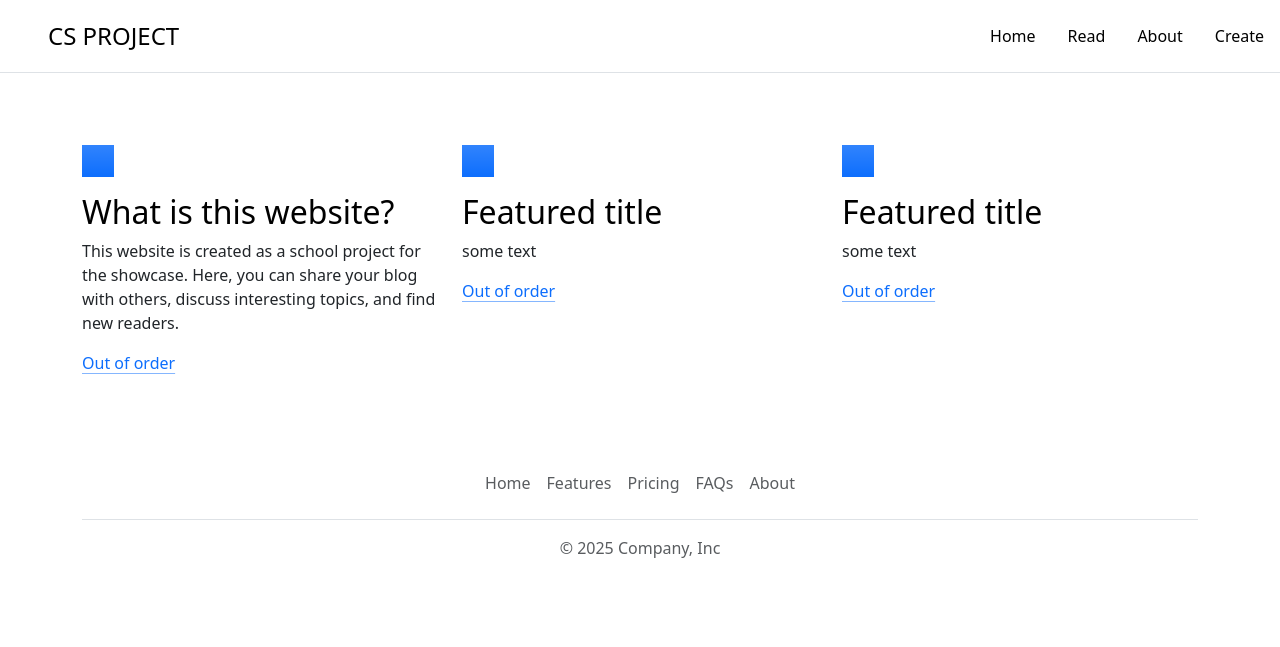
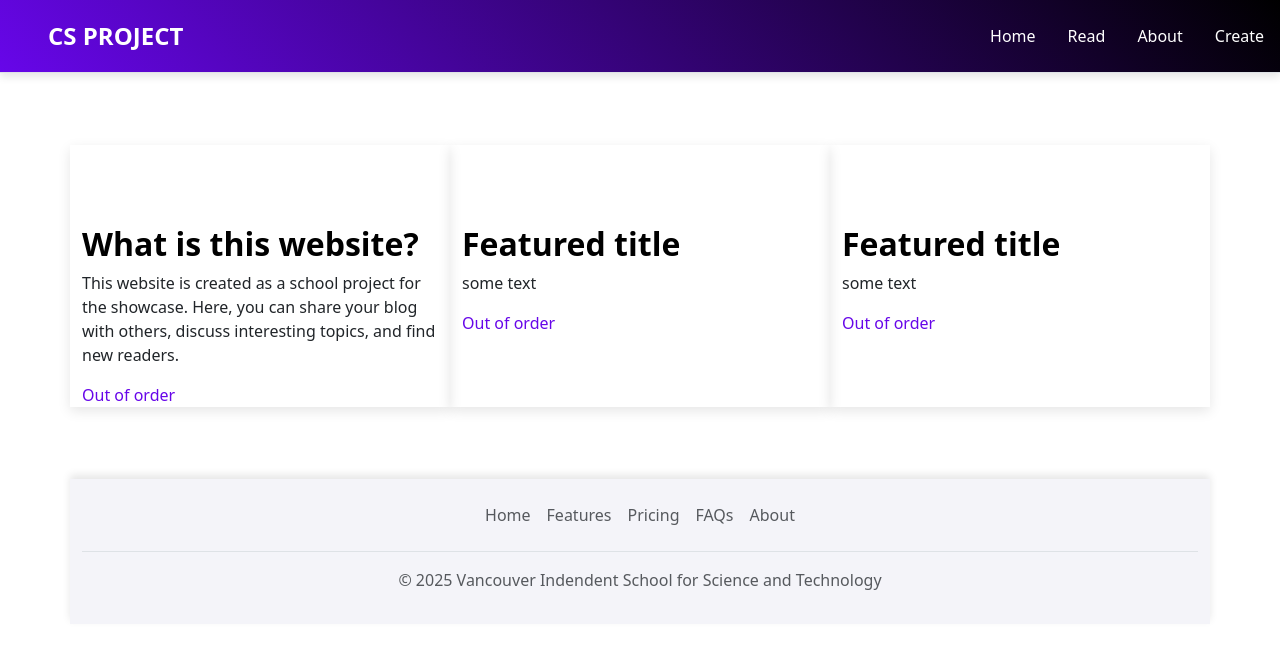
Before and after one commit to n3oxzz/blogCS, a Flask app: page / in a window 1280 px wide. Shown: the top 647 px of the page. Run offline with Flask 3, Linux system fonts and the light colour scheme.

Commit message:
style added

```diff
--- a/static/css/style.css
+++ b/static/css/style.css
@@ -1,9 +1,74 @@
-body{
-    background-color: rgb(61, 61, 255);
+:root {
+    --main-purple: #6706e9;
+    --light-grey: #f4f4f9;
+    --black-color: #000000;
+    --white-color: #ffffff;
 }
-.alert-info{
+body {
+    background-color: var(--light-grey);  /* светлый фон */
+    color: var(--black-color);  /* черный текст */
+    font-family: 'Arial', sans-serif;
+}
+/* Хедер */
+header {
+    background: linear-gradient(45deg, #6706e9, #000000);
+    color: var(--white-color);
+    box-shadow: 0px 4px 8px rgba(0, 0, 0, 0.1);
+}
 
+header .fs-4 {
+    font-weight: bold;
 }
-.btn{
 
+/* Иконки и ссылки */
+.icon-link {
+    color: var(--main-purple);
+    text-decoration: none;
+    transition: color 0.3s ease;
 }
+
+.icon-link:hover {
+    color: var(--black-color); /* При наведении цвет меняется на черный */
+}
+
+
+/* Цвет для фоновых элементов с фиолетовым */
+.text-bg-purple {
+    background-color: var(--main-purple);
+}
+
+/* Градиент для карточек */
+.feature-icon {
+    background: linear-gradient(45deg, #6706e9, #000000);
+    padding: 1rem;
+    border-radius: 50%;
+}
+/* Стили футера */
+footer {
+    background-color: var(--light-grey);
+    color: var(--white-color);
+    padding: 1.5rem 0;
+    box-shadow: 0px -4px 8px rgba(0, 0, 0, 0.1);
+}
+
+
+
+/* cards */
+.feature {
+    box-shadow: 0 4px 12px rgba(0, 0, 0, 0.1);
+    transition: transform 0.3s ease;
+}
+
+.feature:hover {
+    transform: translateY(-10px);
+}
+
+/* Подписи и заголовки */
+.fs-2 {
+    font-size: 1.5rem;
+    font-weight: bold;
+}
+
+.text-body-emphasis {
+    color: var(--black-color);
+}
--- a/templates/base.html
+++ b/templates/base.html
@@ -14,27 +14,27 @@
         <header class="d-flex flex-wrap justify-content-center py-3 mb-4 border-bottom">
             <a href="/" class="d-flex align-items-center mb-3 mb-md-0 me-md-auto link-body-emphasis text-decoration-none">
               <svg class="bi me-2" width="40" height="32"><use xlink:href="#bootstrap"></use></svg>
-              <span class="fs-4">CS PROJECT</span>
+              <span class="fs-4" style="color:white">CS PROJECT</span>
             </a>
 
             <ul class="nav nav-pills">
               <li class="nav-item">
-                <a href="/" class="nav-link" aria-current="page" style="color: black; text-decoration: none;"
+                <a href="/" class="nav-link" aria-current="page" style="color: white; text-decoration: none;"
                    onmouseover="this.style.color='blue'; this.style.backgroundColor='lightgray';"
                    onmouseout="this.style.color='black'; this.style.backgroundColor='';">Home</a>
               </li>
               <li class="nav-item">
-                <a href="/posts" class="nav-link" style="color: black; text-decoration: none;"
+                <a href="/posts" class="nav-link" style="color: white; text-decoration: none;"
                    onmouseover="this.style.color='blue'; this.style.backgroundColor='lightgray';"
                    onmouseout="this.style.color='black'; this.style.backgroundColor='';">Read</a>
               </li>
               <li class="nav-item">
-                <a href="/about" class="nav-link" style="color: black; text-decoration: none;"
+                <a href="/about" class="nav-link" style="color: white; text-decoration: none;"
                    onmouseover="this.style.color='blue'; this.style.backgroundColor='lightgray';"
                    onmouseout="this.style.color='black'; this.style.backgroundColor='';">About</a>
               </li>
               <li class="nav-item">
-                <a href="/create-article" class="nav-link" style="color: black; text-decoration: none;"
+                <a href="/create-article" class="nav-link" style="color: white; text-decoration: none;"
                    onmouseover="this.style.color='blue'; this.style.backgroundColor='lightgray';"
                    onmouseout="this.style.color='black'; this.style.backgroundColor='';">Create</a>
               </li>
@@ -50,7 +50,7 @@
               <li class="nav-item"><a href="#" class="nav-link px-2 text-body-secondary">FAQs</a></li>
               <li class="nav-item"><a href="#" class="nav-link px-2 text-body-secondary">About</a></li>
             </ul>
-            <p class="text-center text-body-secondary">© 2025 Company, Inc</p>
+            <p class="text-center text-body-secondary">© 2025 Vancouver Indendent School for Science and Technology</p>
           </footer>
     </body>
 </html>
--- a/templates/index.html
+++ b/templates/index.html
@@ -7,39 +7,46 @@ Main page
 {% block body %}
 <div class="container">
   <div class="row g-4 py-5 row-cols-1 row-cols-lg-3">
+
+    <!-- First card -->
     <div class="feature col">
-        <div class="feature-icon d-inline-flex align-items-center justify-content-center text-bg-primary bg-gradient fs-2 mb-3">
+      <div class="feature-icon d-inline-flex align-items-center justify-content-center text-bg-purple bg-gradient fs-2 mb-3">
         <svg class="bi" width="1em" height="1em"><use xlink:href="#collection"></use></svg>
       </div>
       <h3 class="fs-2 text-body-emphasis">What is this website?</h3>
-        <p>This website is created as a school project for the showcase. Here, you can share your blog with others, discuss interesting topics, and find new readers. </p>
-        <a href="#" class="icon-link">
+      <p>This website is created as a school project for the showcase. Here, you can share your blog with others, discuss interesting topics, and find new readers.</p>
+      <a href="#" class="icon-link text-main-purple">
         Out of order
         <svg class="bi"><use xlink:href="#chevron-right"></use></svg>
       </a>
     </div>
+
+    <!-- Second card -->
     <div class="feature col">
-        <div class="feature-icon d-inline-flex align-items-center justify-content-center text-bg-primary bg-gradient fs-2 mb-3">
+      <div class="feature-icon d-inline-flex align-items-center justify-content-center text-bg-purple bg-gradient fs-2 mb-3">
         <svg class="bi" width="1em" height="1em"><use xlink:href="#people-circle"></use></svg>
       </div>
       <h3 class="fs-2 text-body-emphasis">Featured title</h3>
       <p>some text</p>
-        <a href="#" class="icon-link">
+      <a href="#" class="icon-link text-main-purple">
         Out of order
         <svg class="bi"><use xlink:href="#chevron-right"></use></svg>
       </a>
     </div>
+
+    <!-- Third card -->
     <div class="feature col">
-        <div class="feature-icon d-inline-flex align-items-center justify-content-center text-bg-primary bg-gradient fs-2 mb-3">
+      <div class="feature-icon d-inline-flex align-items-center justify-content-center text-bg-purple bg-gradient fs-2 mb-3">
         <svg class="bi" width="1em" height="1em"><use xlink:href="#toggles2"></use></svg>
       </div>
       <h3 class="fs-2 text-body-emphasis">Featured title</h3>
       <p>some text</p>
-        <a href="#" class="icon-link">
+      <a href="#" class="icon-link text-main-purple">
         Out of order
         <svg class="bi"><use xlink:href="#chevron-right"></use></svg>
       </a>
     </div>
+
   </div>
 </div>
 {% endblock %}
```
Also changed, not shown: templates/posts.html (+39 -12 lines). Lines whose indentation alone changed are shown as unchanged.
